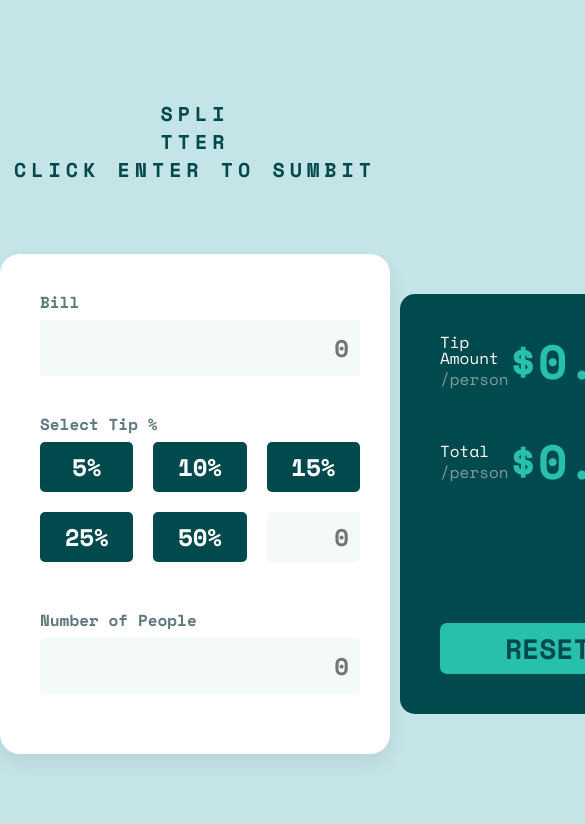
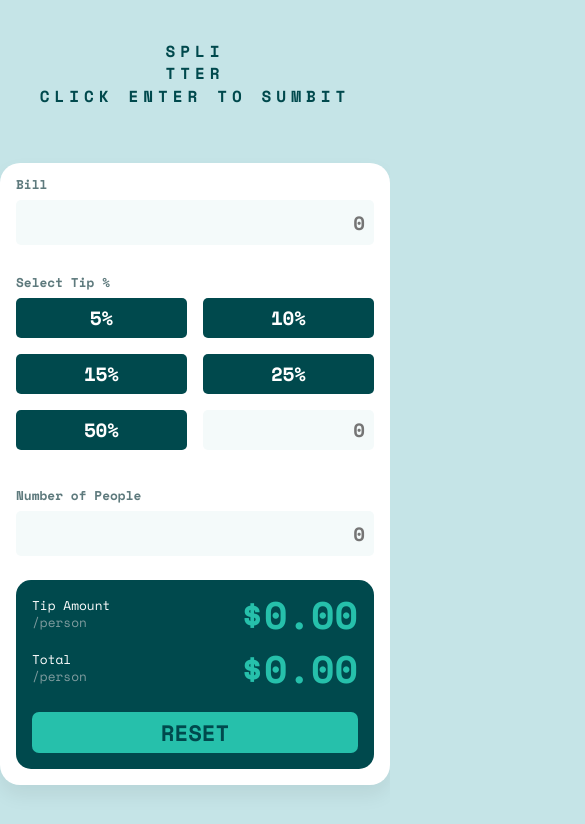
Before and after one commit to KNXCSdev/tip-calculator-app-Practice, a plain HTML site: page index.html in a window 390 px wide. Shown: the top 824 px of the page, 585 px wide, since content can reach past the window. Drawn offline with nearby package versions, Linux system fonts and the light colour scheme.

Commit message:
Responsive

```diff
--- a/main.scss
+++ b/main.scss
@@ -192,3 +192,54 @@ input {
 .hidden {
   display: none;
 }
+
+@media only screen and (max-width: 50em) {
+  html {
+    font-size: 55%;
+  }
+
+  .calculator {
+    max-width: 80rem;
+    padding: 2rem;
+
+    &__results {
+      padding: 2rem;
+    }
+  }
+}
+
+@media only screen and (max-width: 40em) {
+  body {
+    padding-top: 5rem;
+  }
+  html {
+    font-size: 50%;
+  }
+
+  .mb {
+    margin-bottom: 2rem;
+  }
+
+  .calculator {
+    flex-direction: column;
+    height: auto;
+  }
+
+  .reset {
+    margin-top: 3rem;
+  }
+}
+
+@media only screen and (max-width: 25em) {
+  .calculator {
+    gap: 2rem;
+
+    &__grid {
+      grid-template-columns: repeat(2, 1fr);
+    }
+
+    &__people {
+      margin-bottom: 1rem;
+    }
+  }
+}
```
Also changed, not shown: css/main.css.
